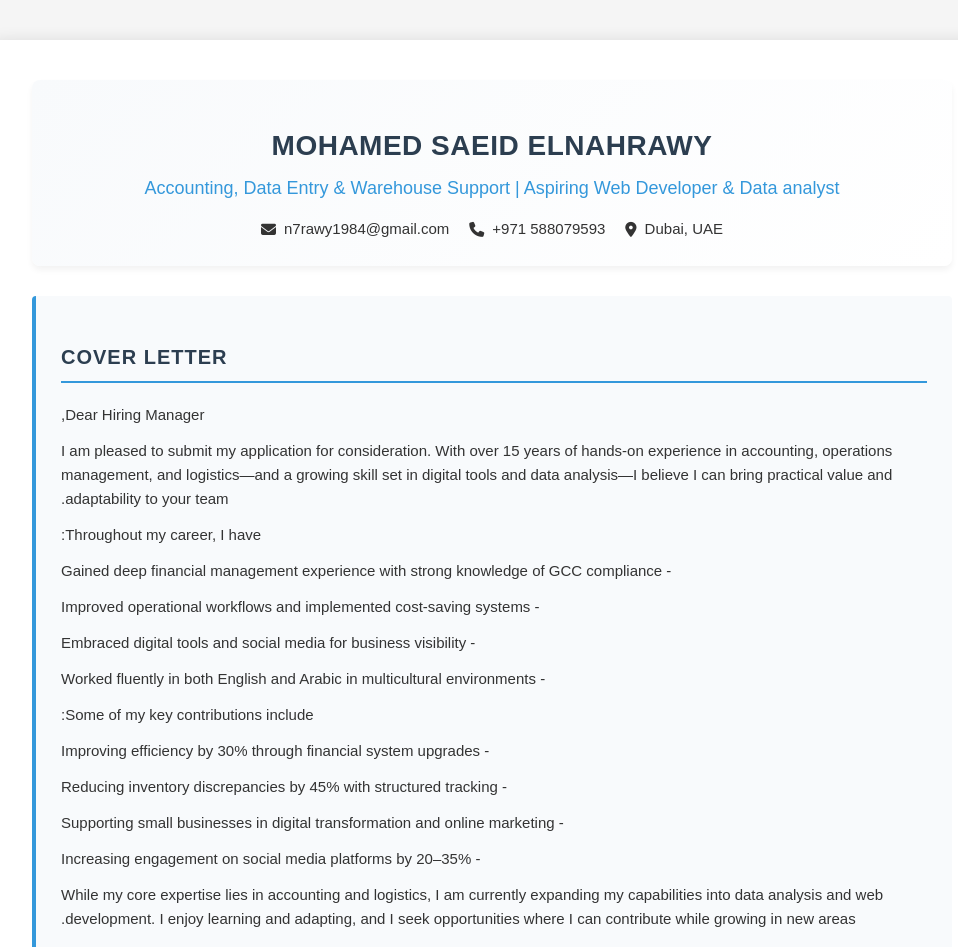
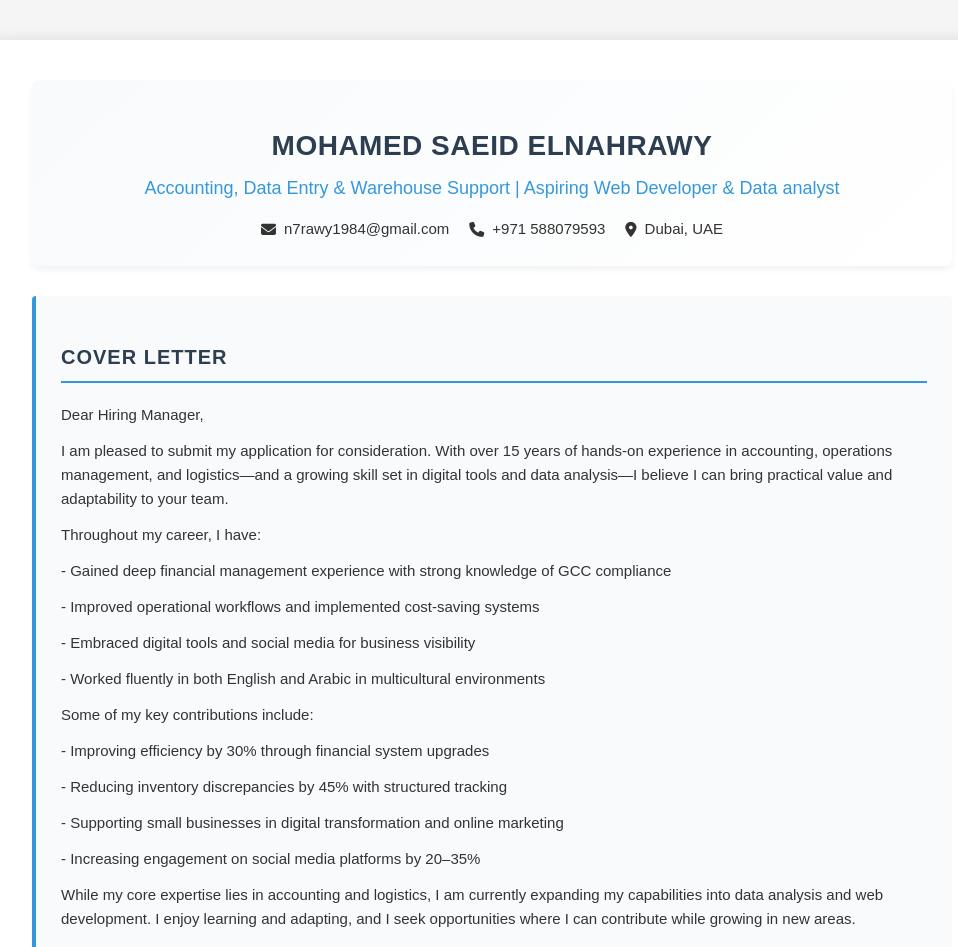
Before and after one commit to n7rawy1984/react-cv, a React (Create React App) app: page / in a window 1280 px wide. Shown: the top 947 px of the page, without its empty margins (148-1106 px from the left). Built offline with nearby package versions, Linux system fonts and the light colour scheme.

Commit message:
Improved CV layout

```diff
--- a/src/style.css
+++ b/src/style.css
@@ -272,7 +272,7 @@ body {
 
 /* Optional RTL override */
 .cover-letter-content {
-  direction: rtl;
-  text-align: right;
+  direction: ltr;
+  text-align: left;
   white-space: pre-line;
 }
```
